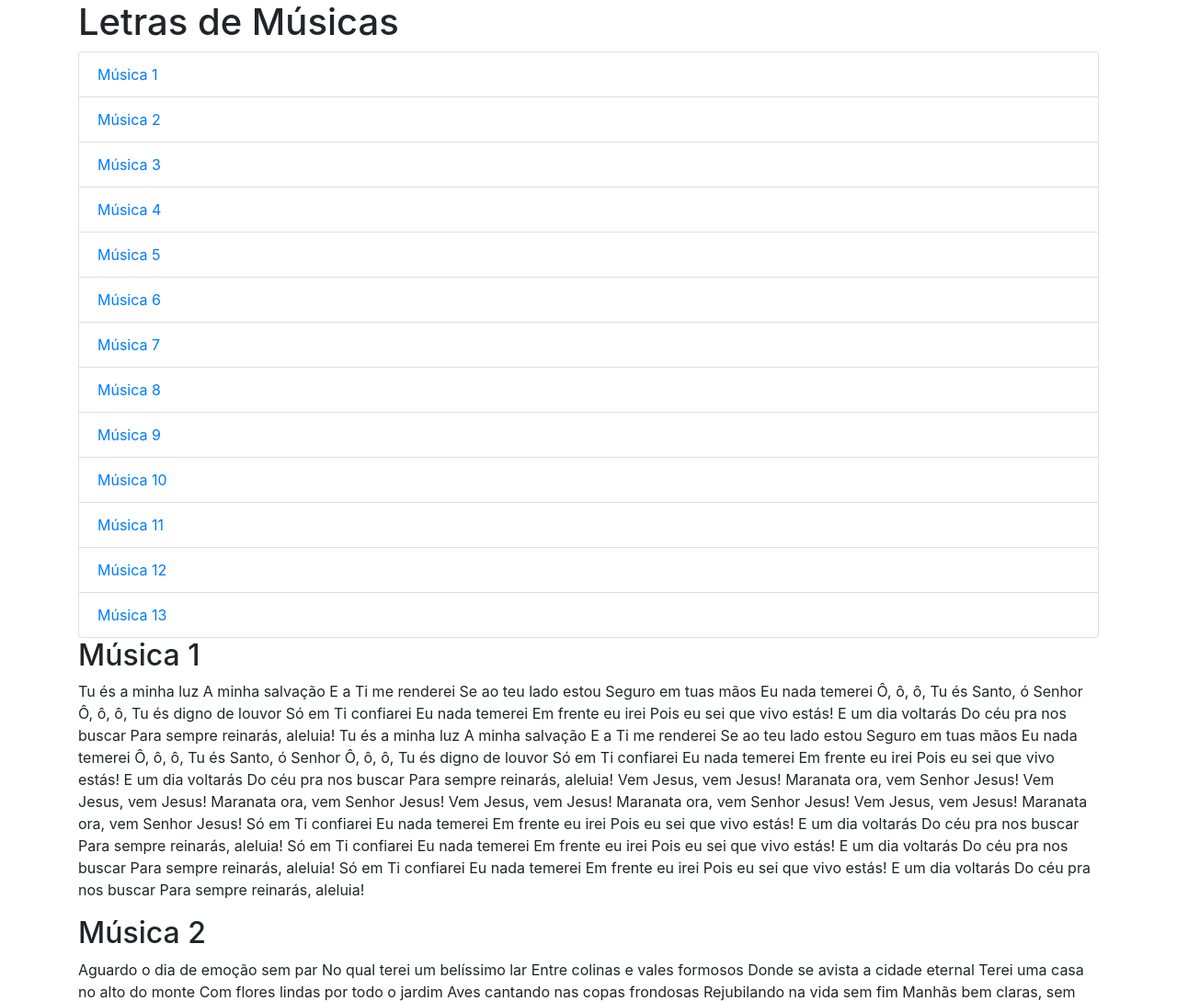
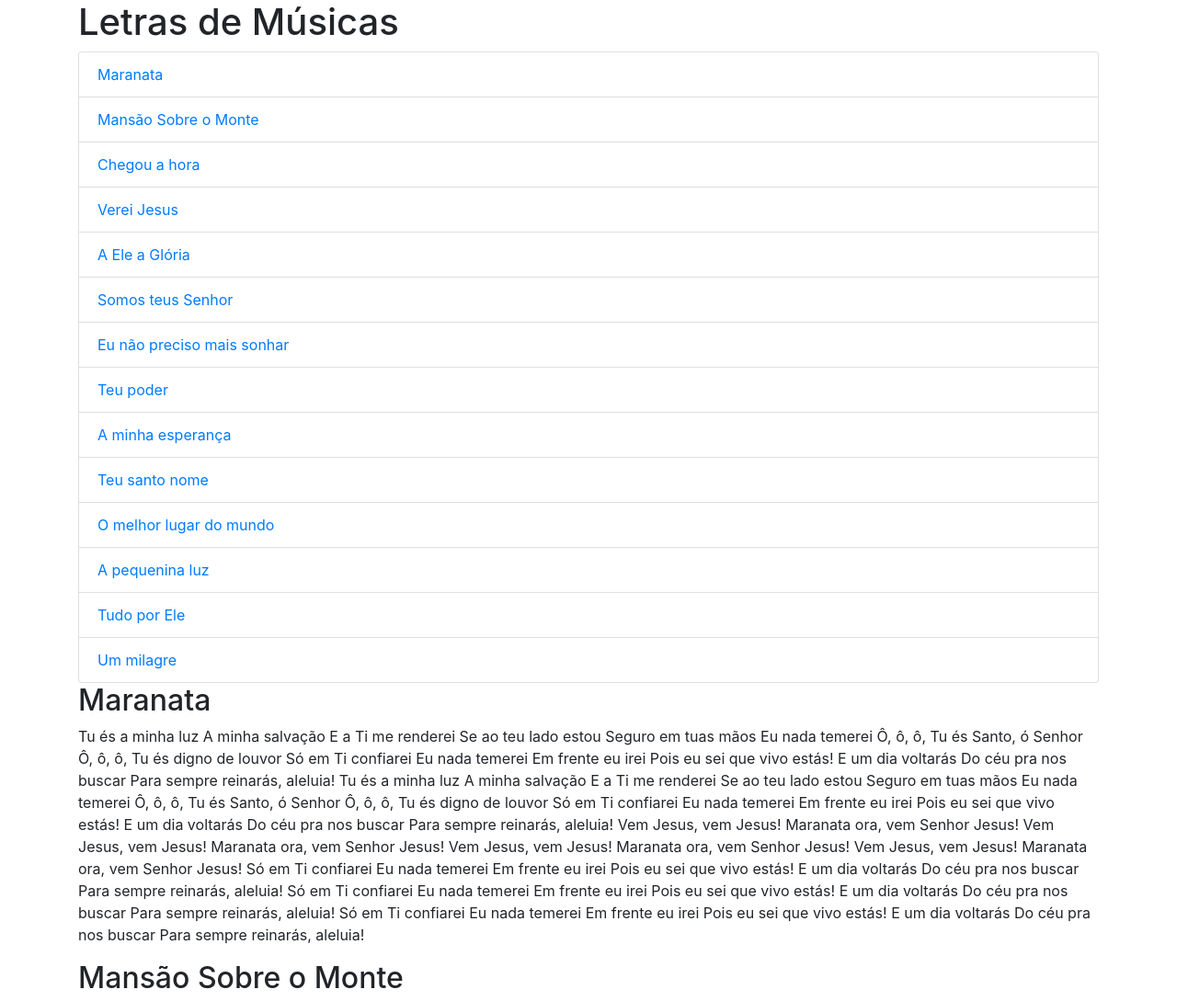
Before and after one commit to andreluizralmeida/PgRefugio, a plain HTML site: page index.html in a window 1280 px wide. Shown: the top 1089 px of the page at 92% size. Drawn offline with nearby package versions, Linux system fonts and the light colour scheme.

Commit message:
Tittle fix

```diff
--- a/index.html
+++ b/index.html
@@ -22,24 +22,25 @@
 
         <!-- Lista de âncoras para as letras das músicas -->
         <ul class="list-group">
-            <li class="list-group-item"><a href="#musica1">Música 1</a></li>
-            <li class="list-group-item"><a href="#musica2">Música 2</a></li>
-            <li class="list-group-item"><a href="#musica3">Música 3</a></li>
-            <li class="list-group-item"><a href="#musica4">Música 4</a></li>
-            <li class="list-group-item"><a href="#musica5">Música 5</a></li>
-            <li class="list-group-item"><a href="#musica6">Música 6</a></li>
-            <li class="list-group-item"><a href="#musica7">Música 7</a></li>
-            <li class="list-group-item"><a href="#musica8">Música 8</a></li>
-            <li class="list-group-item"><a href="#musica9">Música 9</a></li>
-            <li class="list-group-item"><a href="#musica10">Música 10</a></li>
-            <li class="list-group-item"><a href="#musica11">Música 11</a></li>
-            <li class="list-group-item"><a href="#musica12">Música 12</a></li>
-            <li class="list-group-item"><a href="#musica13">Música 13</a></li>
+            <li class="list-group-item"><a href="#musica1">Maranata</a></li>
+            <li class="list-group-item"><a href="#musica2">Mansão Sobre o Monte</a></li>
+            <li class="list-group-item"><a href="#musica3">Chegou a hora</a></li>
+            <li class="list-group-item"><a href="#musica4">Verei Jesus</a></li>
+            <li class="list-group-item"><a href="#musica5">A Ele a Glória</a></li>
+            <li class="list-group-item"><a href="#musica6">Somos teus Senhor</a></li>
+            <li class="list-group-item"><a href="#musica7">Eu não preciso mais sonhar</a></li>
+            <li class="list-group-item"><a href="#musica8">Teu poder </a></li>
+            <li class="list-group-item"><a href="#musica9">A minha esperança</a></li>
+            <li class="list-group-item"><a href="#musica10">Teu santo nome</a></li>
+            <li class="list-group-item"><a href="#musica11">O melhor lugar do mundo</a></li>
+            <li class="list-group-item"><a href="#musica12">A pequenina luz</a></li>
+            <li class="list-group-item"><a href="#musica13">Tudo por Ele</a></li>
+            <li class="list-group-item"><a href="#musica13">Um milagre</a></li>
         </ul>
 
         <!-- Letras das músicas -->
         <div id="musica1" class="letra-musica">
-            <h2>Música 1</h2>
+            <h2>Maranata</h2>
             <p>Tu és a minha luz A minha salvação
                 E a Ti me renderei Se ao teu lado estou
                 Seguro em tuas mãos Eu nada temerei
@@ -82,7 +83,7 @@
         </div>
 
         <div id="musica2" class="letra-musica">
-            <h2>Música 2</h2>
+            <h2>Mansão Sobre o Monte</h2>
             <p>Aguardo o dia de emoção sem par
                 No qual terei um belíssimo lar
                 Entre colinas e vales formosos
@@ -106,7 +107,7 @@
         </div>
 
         <div id="musica3" class="letra-musica">
-            <h2>Música 2</h2>
+            <h2>Chegou a hora</h2>
             <p>Já ouvimos tantas vezes sobre a volta de Jesus
                 Nosso coração anseia ver o brilho de sua luz
                 Mas os dias vão passando, meses, anos vêm e vão
@@ -149,8 +150,8 @@
                 E na cruz resgatei</p>
         </div>
 
-        <div id="musica3" class="letra-musica">
-            <h2>Música 2</h2>
+        <div id="musica4" class="letra-musica">
+            <h2>Verei Jesus</h2>
             <p>Almejo o dia em que verei Uma pequena luz no céu
                 E essa luz aumentará
                 Milhares de anjos surgirão
@@ -180,8 +181,8 @@
                 Feliz eu viverei verei Jesus</p>
         </div>
 
-        <div id="musica4" class="letra-musica">
-            <h2>Música 2</h2>
+        <div id="musica5" class="letra-musica">
+            <h2>A Ele a Glória</h2>
             <p>Porque Dele e por Ele
                 Para Ele são todas as coisas
                 Porque Dele e por Ele
@@ -224,8 +225,8 @@
                 Pra sempre, amém </p>
         </div>
 
-        <div id="musica5" class="letra-musica">
-            <h2>Música 2</h2>
+        <div id="musica6" class="letra-musica">
+            <h2>Somos teus Senhor</h2>
             <p>Está nascendo um
                 novo tempo, uma nova geração
                 Pra espalhar Tua glória
@@ -259,8 +260,8 @@
                 Quer vivamos ou morramos, Somos Teus!</p>
         </div>
 
-        <div id="musica6" class="letra-musica">
-            <h2>Música 2</h2>
+        <div id="musica7" class="letra-musica">
+            <h2>Eu não preciso mais sonhar</h2>
             <p>Sempre ouvi que existe um céu
                 Que meu Jesus preparou pra mim
                 Mas nunca pude imaginar
@@ -297,8 +298,8 @@
                 </p>
         </div>
 
-        <div id="musica7" class="letra-musica">
-            <h2>Música 2</h2>
+        <div id="musica8" class="letra-musica">
+            <h2>Teu poder</h2>
             <p>Queremos te pedir Senhor Teu poder, Teu poder
                 Só há um meio de vencer Teu poder, Teu poder
                 O Teu poder que vem lá do alto (Vem,Vem)
@@ -319,8 +320,8 @@
                 Concede o Teu poder!</p>
         </div>
 
-        <div id="musica8" class="letra-musica">
-            <h2>Música 2</h2>
+        <div id="musica9" class="letra-musica">
+            <h2>A minha esperança</h2>
             <p>A minha esperança está no Senhor
                 Se a vida apresenta motivos pra desanimar
                 A minha esperança está no Senhor
@@ -352,8 +353,8 @@
                 Está no Senhor</p>
         </div>
 
-        <div id="musica9" class="letra-musica">
-            <h2>Música 2</h2>
+        <div id="musica10" class="letra-musica">
+            <h2>Teu santo nome</h2>
             <p>Todo ser que vive louve o nome do Senhor
                 Toda criatura se derrame aos Seus pés
                 Ao som da Sua voz o universo se desfaz
@@ -398,8 +399,8 @@
                 Mas o Teu nome é eterno</p>
         </div>
 
-        <div id="musica10" class="letra-musica">
-            <h2>Música 2</h2>
+        <div id="musica11" class="letra-musica">
+            <h2>O melhor lugar do mundo</h2>
             <p>No mundo ainda existem belezas
                 Que alegram a vida e nos fazem sonhar
                 Recantos felizes da natureza
@@ -439,8 +440,8 @@
                 É aos pés do Salvador</p>
         </div>
 
-        <div id="musica11" class="letra-musica">
-            <h2>Música 2</h2>
+        <div id="musica12" class="letra-musica">
+            <h2>A pequenina luz</h2>
             <p>A pequenina luz eu vou deixar brilhar
                 A pequenina luz eu vou deixar brilhar
                 A pequenina luz eu vou deixar brilhar
@@ -489,8 +490,8 @@
                 Eu vou deixar minha luz brilhar!</p>
         </div>
 
-        <div id="musica12" class="letra-musica">
-            <h2>Música 2</h2>
+        <div id="musica13" class="letra-musica">
+            <h2>Tudo por Ele</h2>
             <p>Os Céus proclamam as obras do Eterno
                 Galáxias cantam de Sua imensidão
                 E uma voz com sons de glória
@@ -528,8 +529,8 @@
                 E nossa vida só por Ele</p>
         </div>
 
-        <div id="musica13" class="letra-musica">
-            <h2>Música 2</h2>
+        <div id="musica14" class="letra-musica">
+            <h2>Um milagre</h2>
             <p>Deus quer abençoar
             Seu trabalho e o seu lar
             Tudo o que você sonhou
```
Lines whose indentation alone changed are shown as unchanged.
